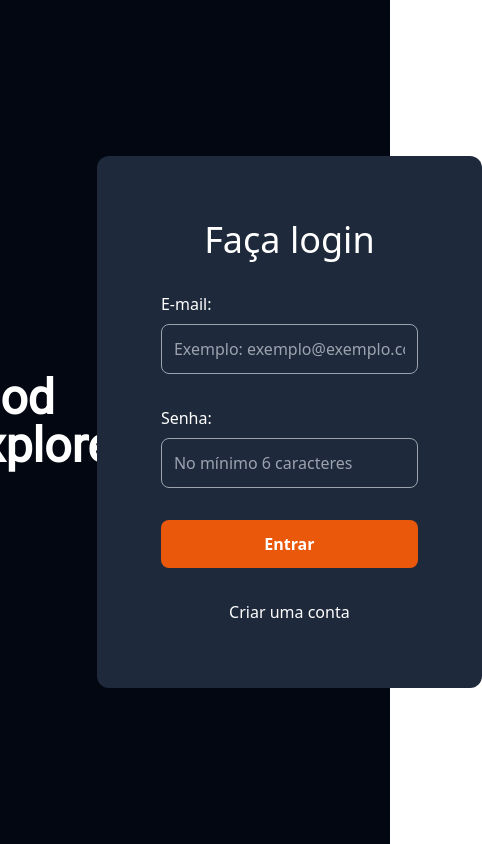
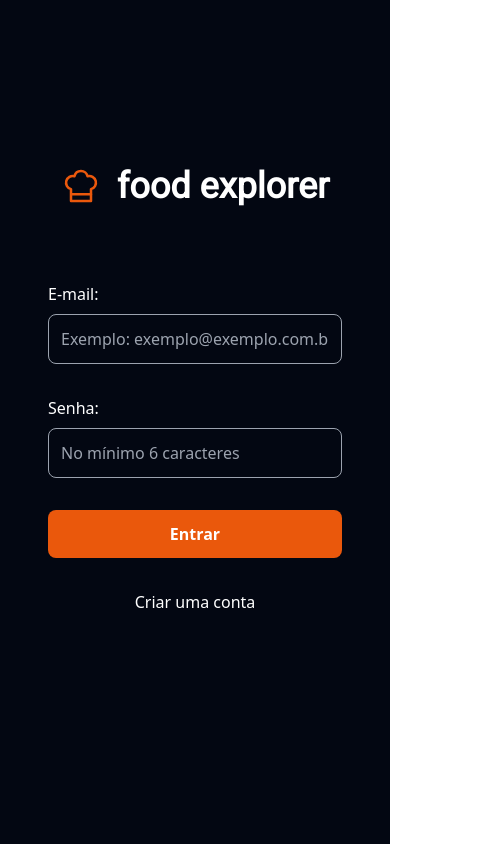
Before and after one commit to macielvini/king-burger, a React (Vite) app: page / in a window 390 px wide. Shown: the whole page, 482 px wide, since content can reach past the window. Built offline with nearby package versions, Linux system fonts and the light colour scheme.

Commit message:
refactor: responsive login page

```diff
--- a/src/pages/Login/index.jsx
+++ b/src/pages/Login/index.jsx
@@ -11,17 +11,19 @@ function Login() {
   }
 
   return (
-    <div className="flex w-screen items-center justify-center h-screen">
-      <div className="font-secondary w-full text-5xl font-bold flex justify-center items-center gap-4">
-        <img src={logo} alt="logo" className="h-16" />
+    <div className="flex w-screen items-center justify-center h-screen flex-col md:flex-row">
+      <div className="font-secondary w-full text-4xl md:text-5xl font-bold flex justify-center items-center gap-4">
+        <img src={logo} alt="logo" className="md:h-16 h-10" />
         food explorer
       </div>
       <div className="w-full flex justify-center items-center">
         <form
           action=""
-          className="bg-slate-800 p-16 rounded-xl flex flex-col gap-8 w-full max-w-xl"
+          className="md:bg-slate-800 md:p-16 px-12 py-16 mt-3 rounded-xl flex flex-col gap-8 w-full max-w-xl"
         >
-          <p className="text-4xl text-center font-medium">Faça login</p>
+          <p className="hidden md:block text-4xl text-center font-medium">
+            Faça login
+          </p>
           <TextInput
             label={"E-mail:"}
             name={"email"}
@@ -37,10 +39,7 @@ function Login() {
             minLength="6"
             handler={formHandler}
           />
-          <button
-            type="submit"
-            className="w-full bg-accent font-bold p-3 rounded-lg hover:brightness-90 hover:transition-all"
-          >
+          <button type="submit" className="btn-primary">
             Entrar
           </button>
           <a href="#" className="text-center">
```
